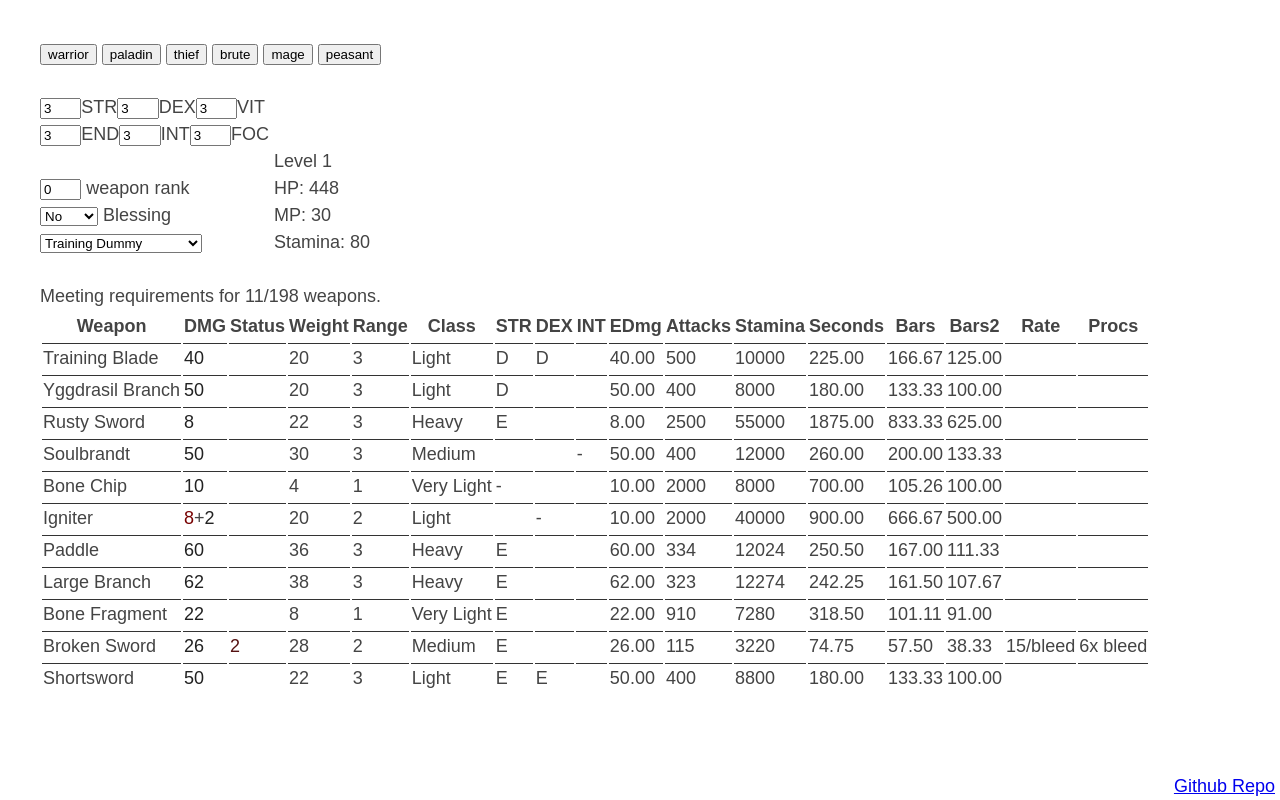
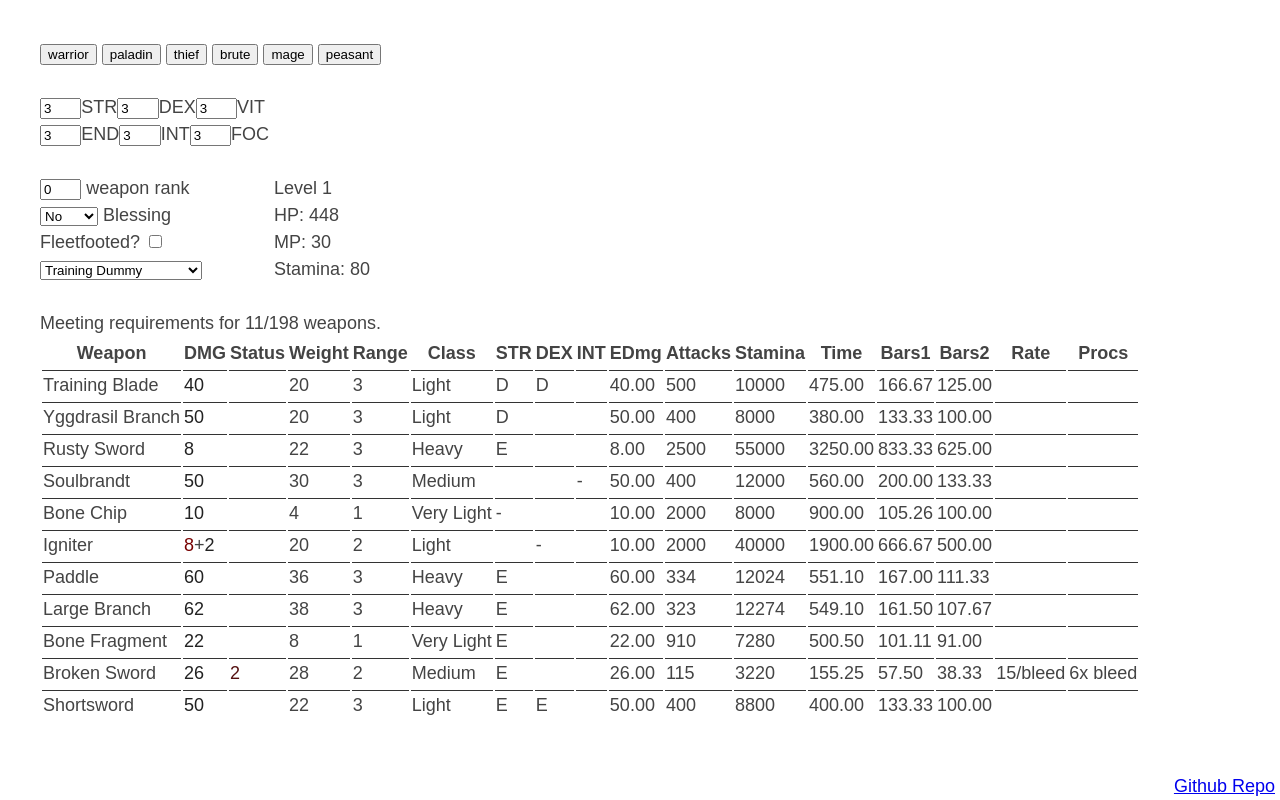
Before and after one commit to ehwuts/megido-abyss, a website: page docs/index.html in a window 1280 px wide. Drawn offline with Linux system fonts and the light colour scheme.

Commit message:
include stamina regen delays in time estimate

```diff
--- a/docs/index.html
+++ b/docs/index.html
@@ -36,6 +36,7 @@
 <option value="earth">Earth</option>
 <option value="wind">Wind</option>
 </select> <label for="blessing">Blessing</label> <span id="blessdmg"></span><br>
+Fleetfooted? <input type="checkbox" id="fleetfooted"><br>
 <select name="target" id="target"><option value="Training Dummy">Training Dummy</option></select>
 </div>
 <div class="inb">
--- a/docs/magibo.js
+++ b/docs/magibo.js
@@ -220,6 +220,10 @@ function updateBlessing() {
 	}
 	blessing = result;
 }
+function getStaminaRegen() {
+	// 50/s | 40/s
+	return id.fleetfooted.checked ? 2.5 : 2;
+}
 
 
 function update(e) {
@@ -350,8 +354,10 @@ function killcount(weapon, total_scale, target) {
 	*/
 
 	let stamina = attacks * weapon.swing.weight;
+	time = attacks * speed + stamina / getStaminaRegen();
 	let bars1 = truncatedstringFromFloat(attacks / Math.floor((getStamina() - 1) / weapon.swing.weight));
 	let bars2 = truncatedstringFromFloat(attacks / Math.ceil(getStamina() / weapon.swing.weight));
+
 	let proc_rates = [];
 	for (let x in weapon.status) {
 		proc_rates.push(Math.ceil(defenses[x] / weapon.status[x]) + "/" + x);
@@ -437,7 +443,7 @@ function weapons() {
 	});
 	id.weapons_usable.innerText = weapons.length;
 	let content = "<table class=\"sortable\" id=\"weapons_table\">";
-	content += "<thead><tr><th>Weapon</th><th>DMG</th><th>Status</th><th>Weight</th><th>Range</th><th>Class</th><th>STR</th><th>DEX</th><th>INT</th><th>EDmg</th><th>Attacks</th><th>Stamina</th><th>Seconds</th><th>Bars</th><th>Bars2</th><th>Rate</th><th>Procs</th></tr></thead><tbody>";
+	content += "<thead><tr><th>Weapon</th><th>DMG</th><th>Status</th><th>Weight</th><th>Range</th><th>Class</th><th>STR</th><th>DEX</th><th>INT</th><th>EDmg</th><th>Attacks</th><th>Stamina</th><th>Time</th><th>Bars1</th><th>Bars2</th><th>Rate</th><th>Procs</th></tr></thead><tbody>";
 	for (let x of weapons) {
 		content += list_weapon(x);
 	}
@@ -464,6 +470,7 @@ function init() {
 	(id.upgrade = document.getElementById("upgrade")).addEventListener("change", update);
 	(id.blessing = document.getElementById("blessing")).addEventListener("change", update);
 	id.blessdmg = document.getElementById("blessdmg");
+	(id.fleetfooted = document.getElementById("fleetfooted")).addEventListener("change", update);
 	for (let e of document.getElementsByClassName("background")) {
 		if (e.tagName === "INPUT" && e.type === "button") {
 			e.addEventListener("click", loadBackground);
```
